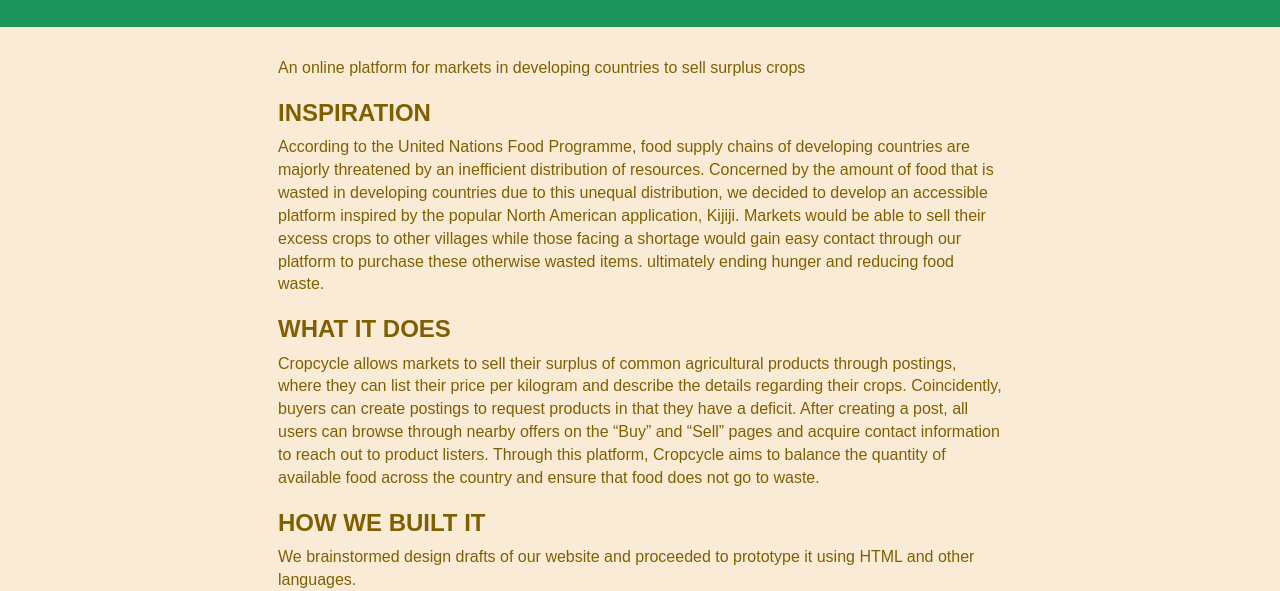
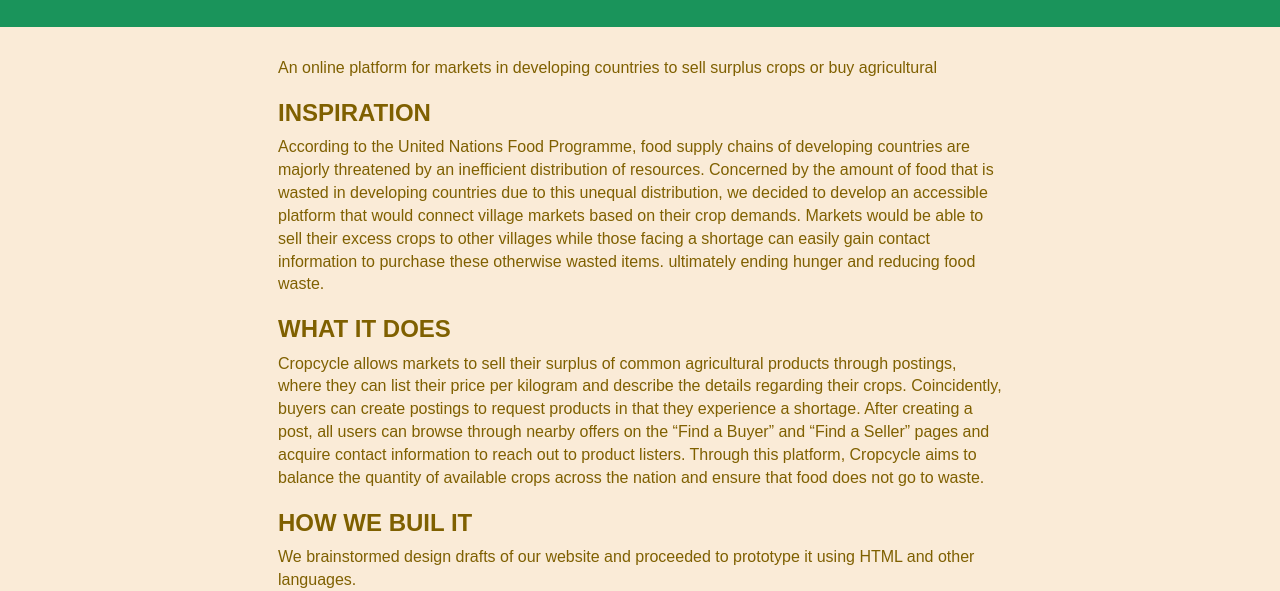
Before and after one commit to CameronR2802/Set-Hacks-CropCycle, a website: page about.html in a window 1280 px wide. Shown: the part 209-800 px from the top of the page. Drawn offline with nearby package versions, Linux system fonts and the light colour scheme.

Commit message:
my commit

```diff
--- a/about.html
+++ b/about.html
@@ -50,34 +50,32 @@
 
     <section class="about_section">
         <div>
-            An online platform for markets in developing countries to sell surplus crops
+            An online platform for markets in developing countries to sell surplus crops or buy agricultural
 
             <h3>Inspiration</h3>
-            According to the United Nations Food Programme, food supply chains of developing countries are majorly threatened by an inefficient distribution of resources. Concerned by the amount of food that is wasted in developing countries due to this unequal distribution, we decided to develop an accessible platform inspired by the popular North American application, Kijiji. Markets would be able to sell their excess crops to other villages while those facing a shortage would gain easy contact through our platform to purchase these otherwise wasted items.
+            According to the United Nations Food Programme, food supply chains of developing countries are majorly threatened by an inefficient distribution of resources. Concerned by the amount of food that is wasted in developing countries due to this unequal distribution, we decided to develop an accessible platform that would connect village markets based on their crop demands. Markets would be able to sell their excess crops to other villages while those facing a shortage can easily gain contact information to purchase these otherwise wasted items.
 
             ultimately ending hunger and reducing food waste.
 
             <h3>What it does</h3>
-                Cropcycle allows markets to sell their surplus of common agricultural products through postings, where they can list their price per kilogram and describe the details regarding their crops. Coincidently, buyers can create postings to request products in that they have a deficit. After creating a post, all users can browse through nearby offers on the “Buy” and “Sell” pages and acquire contact information to reach out to product listers. Through this platform, Cropcycle aims to balance the quantity of available food across the country and ensure that food does not go to waste.
+                Cropcycle allows markets to sell their surplus of common agricultural products through postings, where they can list their price per kilogram and describe the details regarding their crops. Coincidently, buyers can create postings to request products in that they experience a shortage. After creating a post, all users can browse through nearby offers on the “Find a Buyer” and “Find a Seller” pages and acquire contact information to reach out to product listers. Through this platform, Cropcycle aims to balance the quantity of available crops across the nation and ensure that food does not go to waste.
 
-            <h3>How we built it</h3>
+            <h3>How we buil it</h3>
                 We brainstormed design drafts of our website and proceeded to prototype it using HTML and other languages.
 
             <h3>Challenges we ran into</h3>
-            We struggled to prioritize which features we could implement within the 24 hour timeframe. (MORE TO COME)
+            We struggled to prioritize which features we could implement within the 24 hour timeframe. Although we would’ve liked to include more features such as allowing users to edit their postings and upload their own photos, we had to focus on other details first as we were still learning during the hackathon. Initially, our team was at a disadvantage because only two members were able to code but as the project progressed the other team members were able to leverage their skills in marketing and creative design to improve the entrepreneurial appeal of the project.
 
             <h3>Accomplishments that we're proud of</h3>
             Proud of the new skills that we learned
-            We had a very multidisciplinary team but were able to play to our strengths and collaborate effectively together!
+            Most importantly, we’re proud that we were able to play to our strengths as a multidisciplinary team and collaborate effectively together! (Two coders, businessperson and creative person)  (we even got to see the sunrise together teehee)
 
             <h3>What we learned</h3>
-            So far, we learned how to use Jquery and bootstrap. We also recognize that teamwork (and communication) makes the dream work :’)
+            From developing Cropcycle, we learned how to use jquery and bootstrap to increase efficiency and style our platform. People start to sing and laugh hysterically when they are tired.
 
             <h3>What's next for Cropcycle</h3>
-            Expand to other developing countries and their popular products
-            Add ability for users to create a profile and edit postings
-            Ensure ethical pricing measures
-            Filter based on proximity, implementing map
+            Along with allowing users to edit their postings, the next steps for Cropcycle would be to expand to more developing countries and include their popular agricultural products. We also think it would be effective to have the ability to sort buyer and seller pages based on proximity, which would encourage more local market interactions. If access to a greater toolset, we would also like to integrate maps onto our website so that users can explore offers closest to them in a visually appealing manner. Finally, a future goal would be to scrape the web for reasonable market prices of the products to ensure ethical pricing measures between buyers and sellers.
+
 
         </div>
     </section>
```
